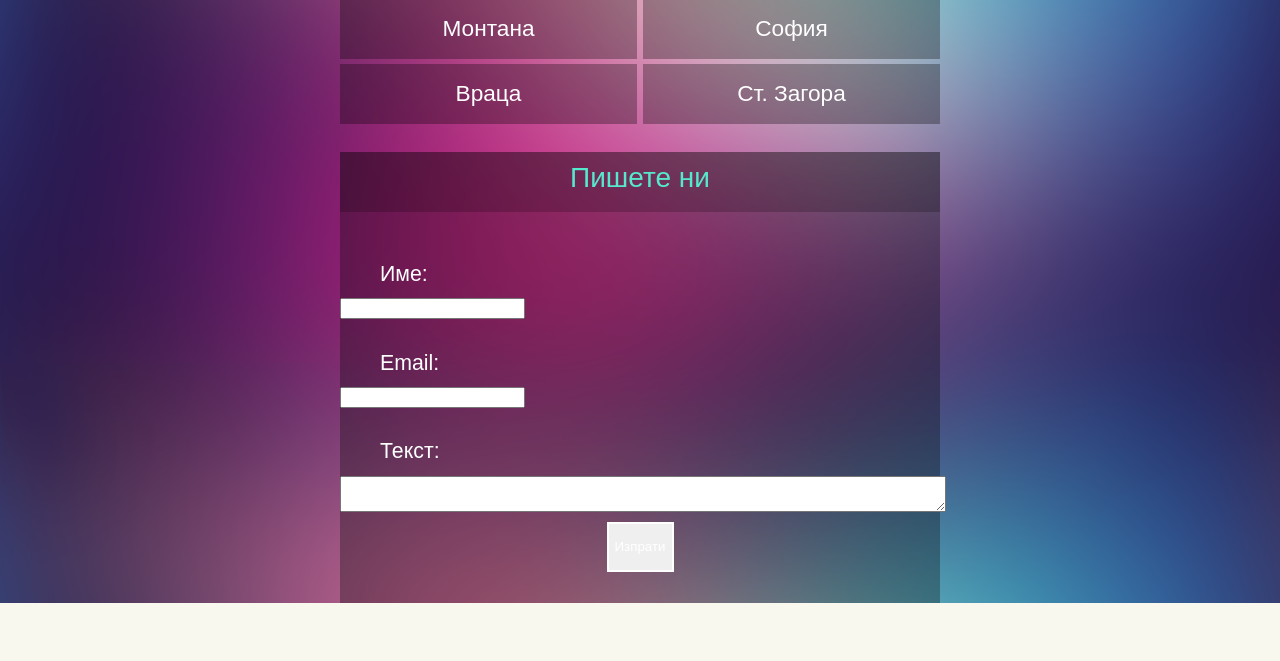
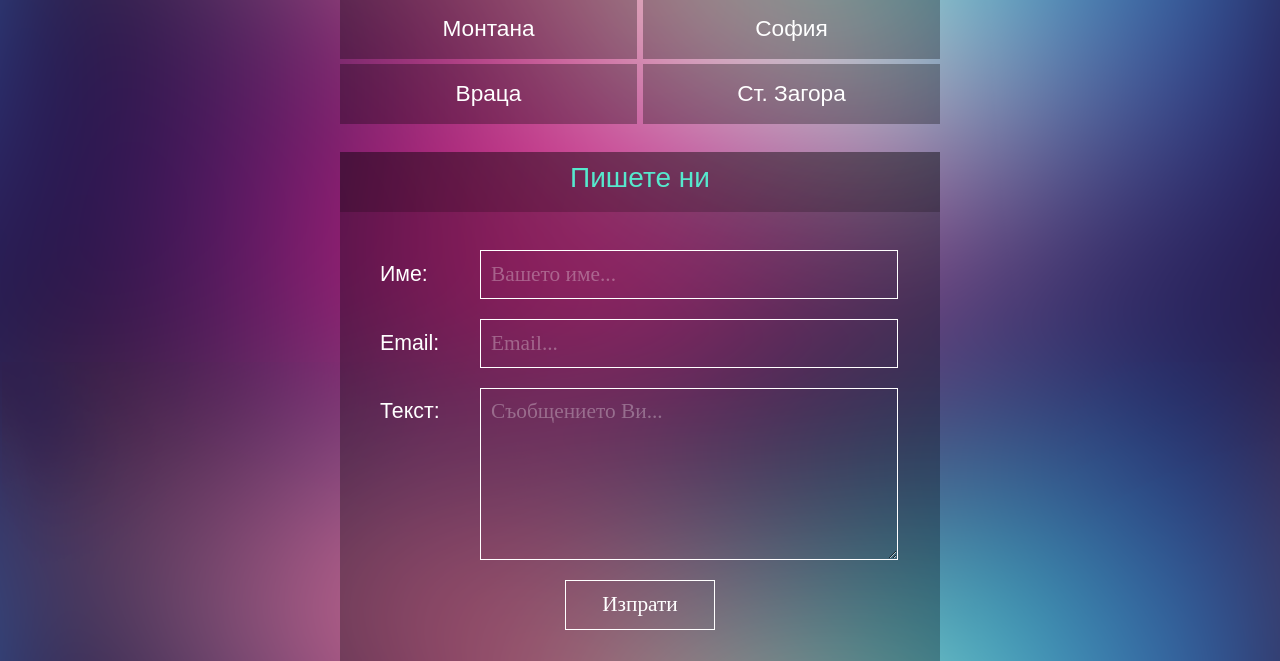
Before and after one commit to Aleksandrova/html, a PHP site: page /bg/contacts in a window 1280 px wide, after a click that opens the changed part. Shown: the part 438-1099 px from the top of the page. Before the commit the page ends 1041 px from the top, so only its background shows below. Run offline with PHP 8.4, Linux system fonts and the light colour scheme.

Commit message:
contacts form fix + phone number

```diff
--- a/app/api/cities.json
+++ b/app/api/cities.json
@@ -10,7 +10,7 @@
 		"y": "23.2318386"
 	},
 	"contact": [{
-		"data": "0885669847",
+		"data": "0888476358",
 		"type": "mobile"
 	}, {
 		"data": "096/300 314",
--- a/static/css/style.css
+++ b/static/css/style.css
@@ -909,6 +909,35 @@ textarea{
 	width: 100% !important;
 }
 
+#form-holder input, #form-holder textarea, #tex  {
+		width:66%;
+	height:27px;
+	background:none;
+	border: none;
+	padding:10px;
+	margin-top:-48px;
+	margin-left: 140px;
+	font-size: 16pt;
+	font-family: "Century Gothic";
+	color: #fff;
+}
+
+#tex{
+	height: auto;
+}
+
+#form-holder input, #form-holder textarea{
+	border: solid 1px rgb(255,255,255) !important;
+}
+
+#form-holder textarea{
+	margin-top: -10px !important;
+	margin-left: -10px;
+
+	width: 100% !important;
+	height: 150px;
+}
+
 form p{
 	font-size: 16pt;
 	position: relative;
@@ -930,15 +959,16 @@ form p{
 }
 
 #button-send{
-	height: 50px;
-	max-width: 150px;
-	margin-left: auto;
-	margin-right: auto;
-	margin-top: 10px;
-	margin-bottom: 30px;
+	height: 50px!important;
+	max-width: 150px!important;
+	margin-left: auto!important;
+	margin-right: auto!important;
+	margin-top: 10px!important;
+	margin-bottom: 30px!important;
 	border: solid 2px #fff !important;
-	color: #fff;
-	text-align: center;
+	color: #fff!important;
+	text-align: center!important;
+
 }
 
 #button-send p {
@@ -947,7 +977,7 @@ form p{
 
 #button-send:hover{
 	border: solid 2px #40e2c9 !important;
-	color: #40e2c9;
+	color: #40e2c9!important;
 }
 
 
```
